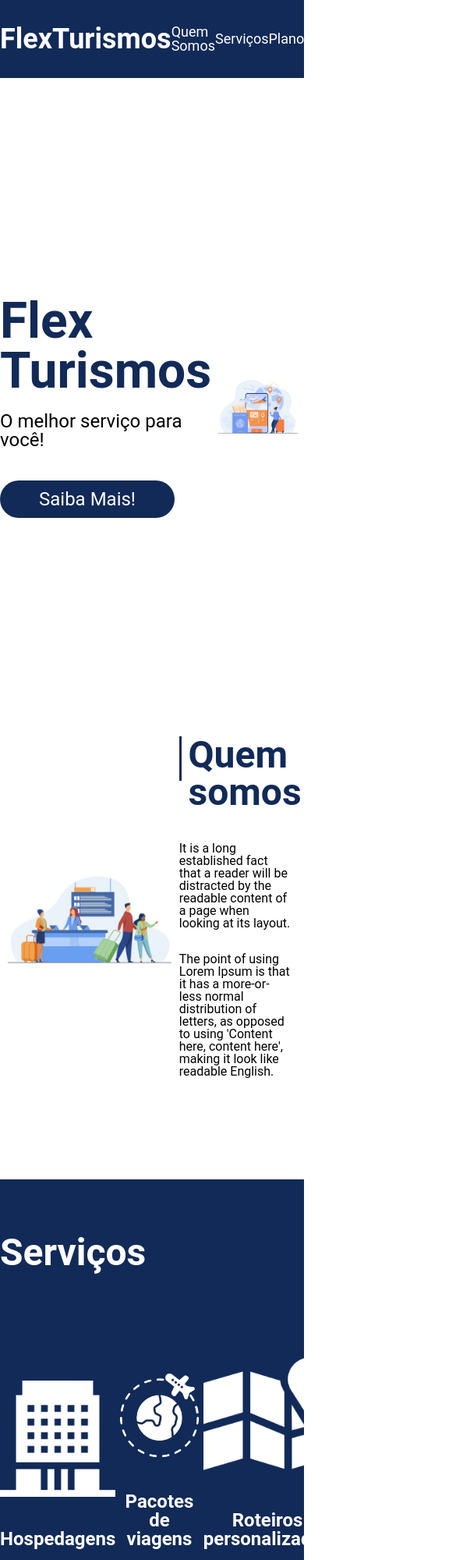
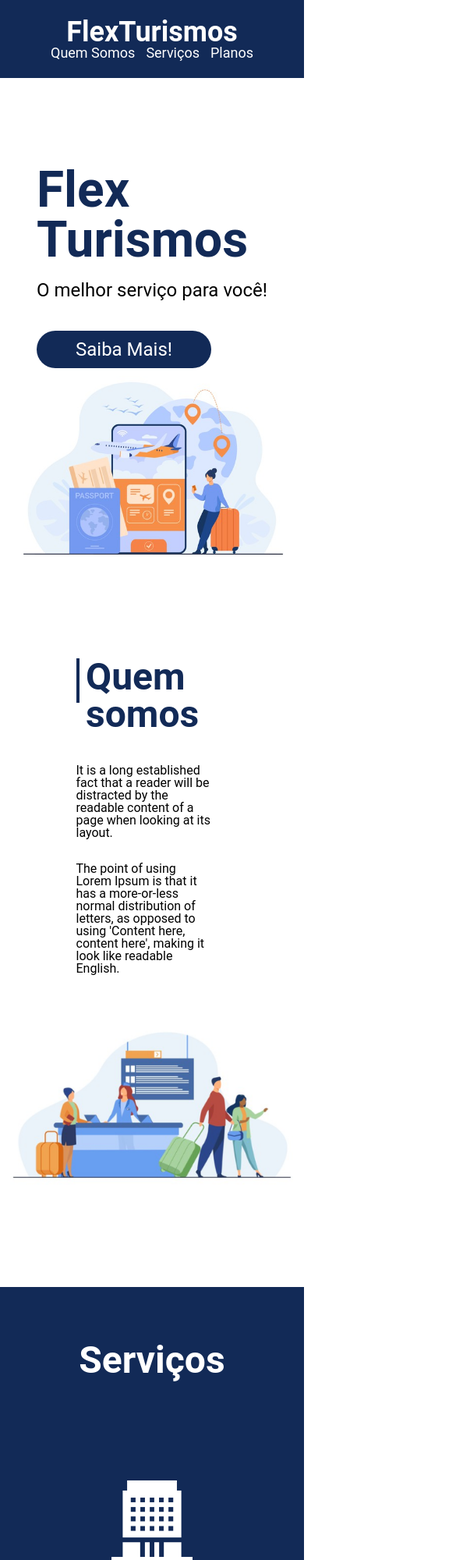
Before and after one commit to thailanrs/flexbox-css, a plain HTML site: page index.html in a window 390 px wide. Shown: the top 2000 px of the page at 78% size, 585 px wide, since content can reach past the window. Drawn offline with Linux system fonts and the light colour scheme.

Commit message:
primeira versao mobile

```diff
--- a/index.html
+++ b/index.html
@@ -37,13 +37,15 @@
         </div>
 
         <div class="quem-somos__texto">
-            <h2>Quem somos</h2>
+            <h2>
+                <a name="quem-somos"></a>Quem somos</h2>
             <p>It is a long established fact that a reader will be distracted by the readable content of a page when looking at its layout. </p>
             <p>The point of using Lorem Ipsum is that it has a more-or-less normal distribution of letters, as opposed to using 'Content here, content here', making it look like readable English.</p>
         </div>
     </section>
 
     <section class="servicos">
+        <a name="servicos"></a>
         <div class="servicos-content flex-container">
             <h2>Serviços</h2>
 
@@ -70,6 +72,7 @@
     </section>
 
     <section class="planos">
+        <a name="planos"></a>
         <div class="planos-content flex-container">
             <h2>Planos</h2>
 
--- a/style.css
+++ b/style.css
@@ -13,6 +13,7 @@ div img {
     max-width: 992px;
     margin: auto;
     width: 100%;
+    min-width: 320px;
 }
 
 .cabecalho {
@@ -45,13 +46,9 @@ div img {
 }
 
 .apresentacao {
-    height: 100vh;
+    height: calc(100vh - 100px);
     align-items: center;
     justify-content: space-between;
-}
-
-.texto-apresentacao {
-    min-height: 200px;
 }
 
 .texto-apresentacao h2 {
@@ -100,9 +97,6 @@ div img {
 .quem-somos p {
     margin-bottom: 30px;
     width: 90%;
-}
-
-.quem-somos img {
 }
 
 .quem-somos__texto {
@@ -160,6 +154,7 @@ div img {
 
 .planos-content h2{
     font-size: 48px;
+    margin-bottom: 100px;
 }
 
 .lista-planos {
@@ -220,3 +215,52 @@ div img {
 .rodape-content {
     justify-content: space-between;
 }
+
+/* mobile */
+
+@media(max-width: 992px) {
+    .flex-container{
+        flex-direction: column;
+        align-items: center;
+        justify-content: center;
+    }
+
+    .apresentacao{
+        flex-direction: column;
+    }
+
+    .quem-somos{
+        flex-direction: column-reverse;
+    }
+
+    .quem-somos img{
+        min-width: 320px;
+        margin: auto;
+    }
+
+    .lista-servicos{
+        flex-direction: column;
+        align-items: center;
+        justify-content: center;
+    }
+
+    .item-servico{
+        margin: 30px auto;
+    }
+
+    .item-servico img{
+        width: 50%;
+        margin: auto;
+    }
+
+    .lista-planos{
+        flex-direction: column;
+        align-items: center;
+        justify-content: center;
+    }
+
+    .plano{
+        max-width: 90%;
+        margin: 20px auto;
+    }
+}
```
